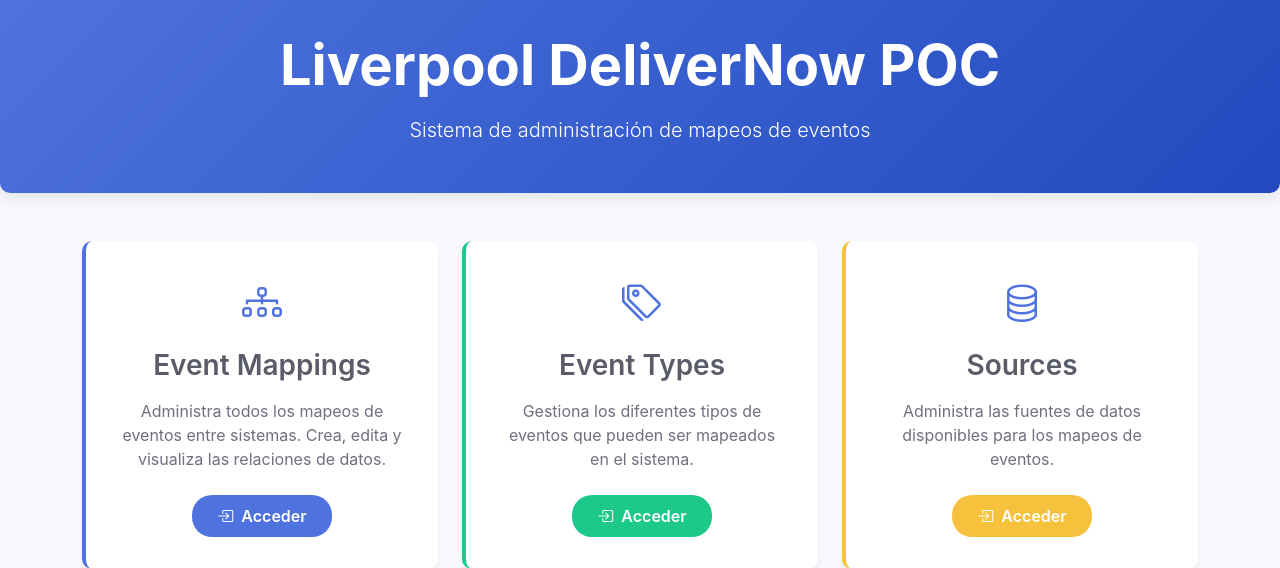
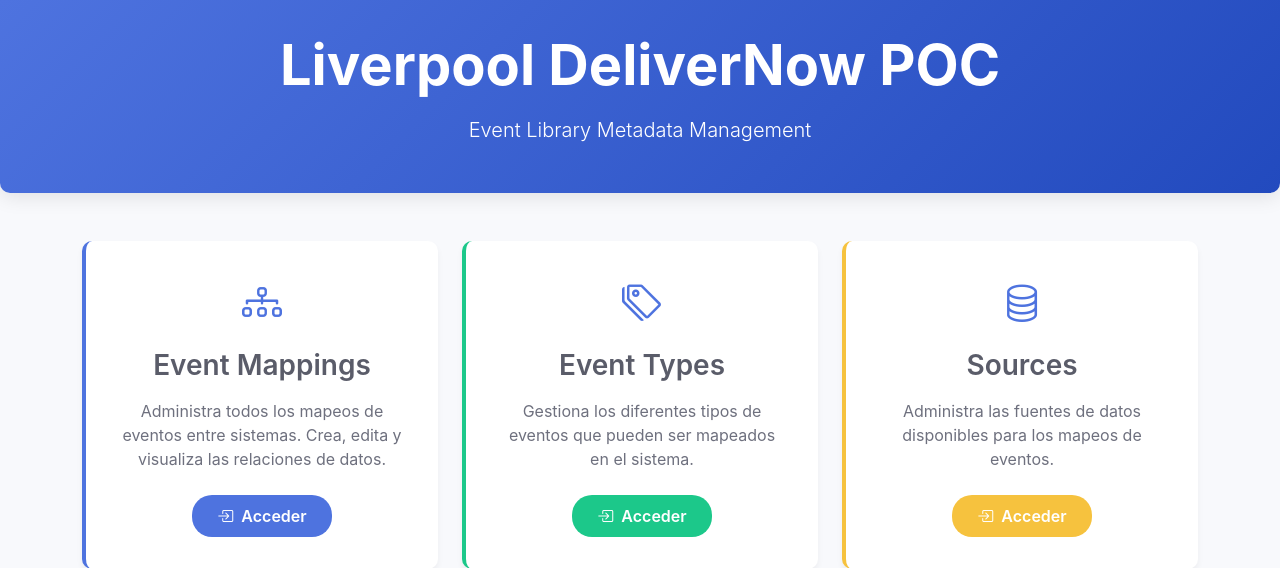
Before and after one commit to dinoise/Event-Insights-Console, a Flask app: page / in a window 1280 px wide. Shown: the top 568 px of the page. Run offline with Flask 3, Linux system fonts and the light colour scheme; parts of the project's set-up code (start-up, migrations or seed data) failed here and were passed over.

Commit message:
Updated App Subtitle for clarity

```diff
--- a/app/templates/index.html
+++ b/app/templates/index.html
@@ -13,7 +13,7 @@
     <header class="dashboard-header text-center">
         <div class="container">
             <h1 class="display-4 fw-bold mb-3">Liverpool DeliverNow POC</h1>
-            <p class="lead">Sistema de administración de mapeos de eventos</p>
+            <p class="lead">Event Library Metadata Management</p>
         </div>
     </header>
 
```
